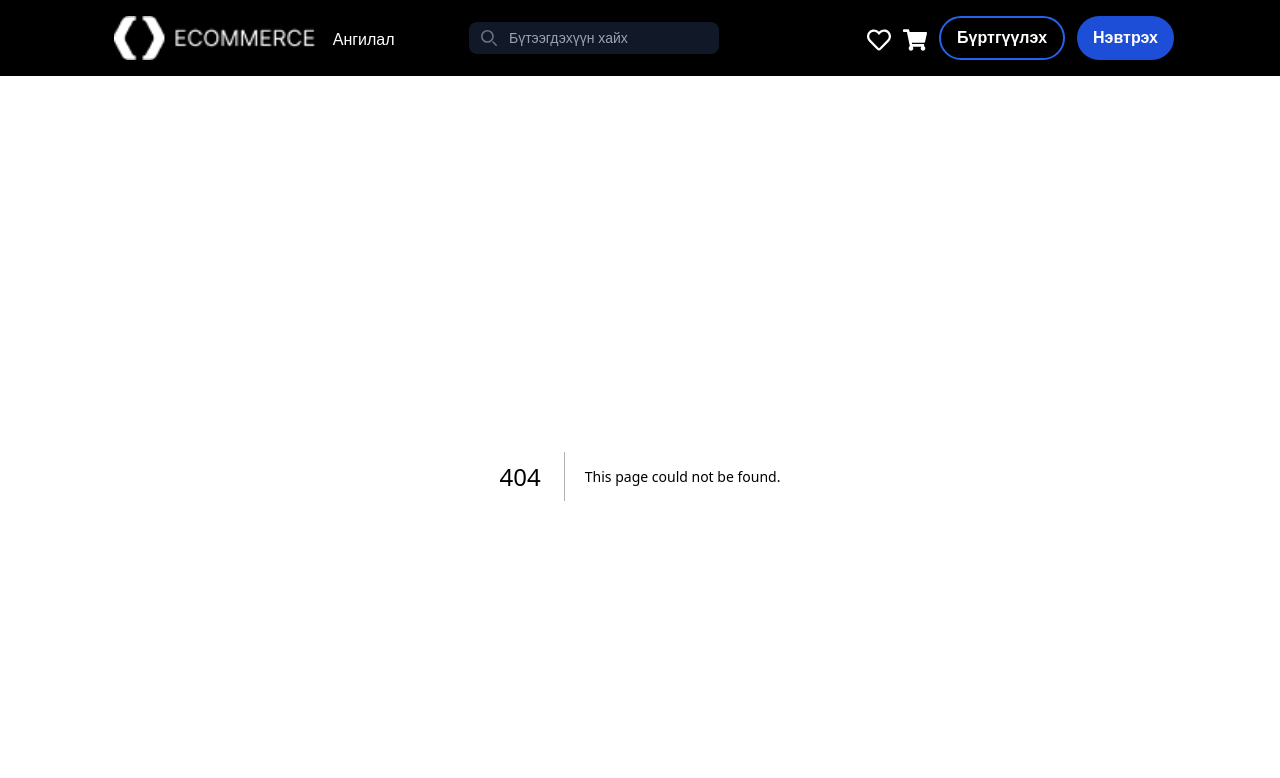
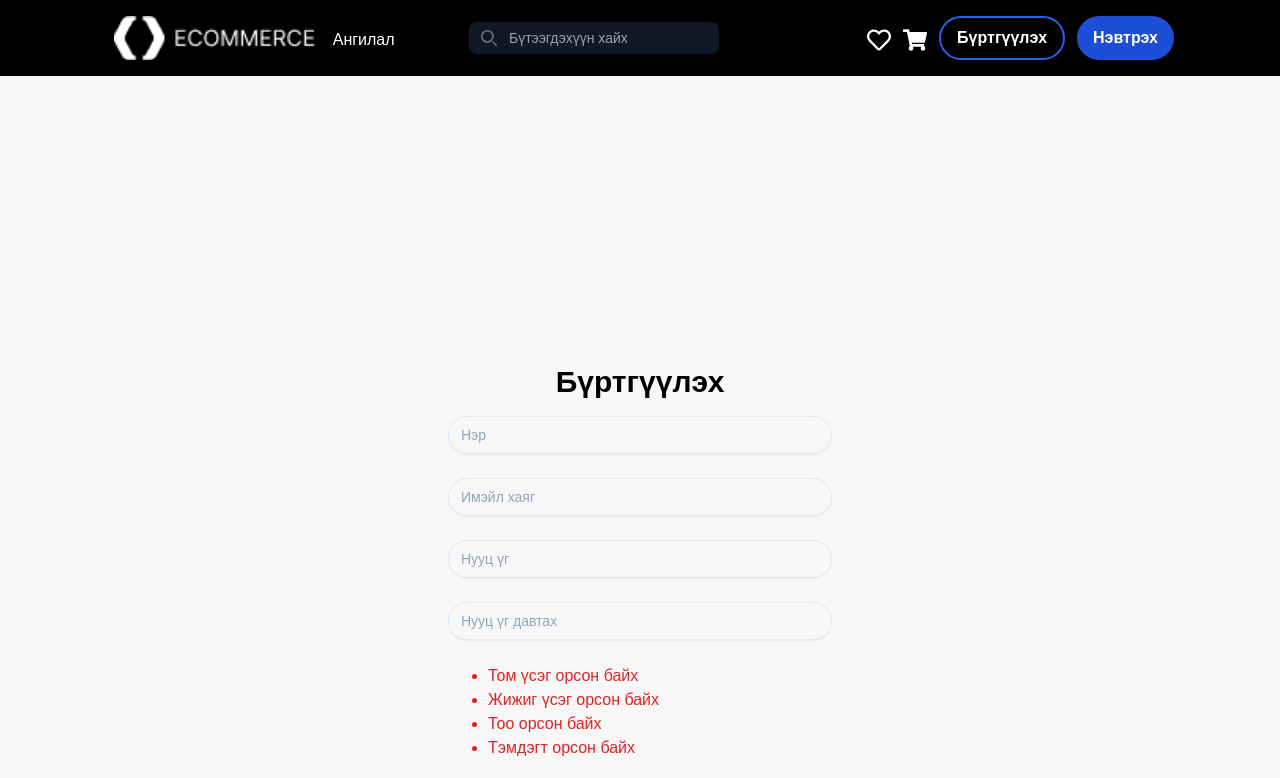
Before and after one commit to 24L-MP1D/e-commerce-team-1, a Next.js app: page /register in a window 1280 px wide. Before the commit this address had no page. Shown: the top 778 px of the page. Built offline with nearby package versions, Linux system fonts and the light colour scheme.

Commit message:
Register

```diff
--- /dev/null
+++ b/src/app/register/page.tsx
@@ -0,0 +1,47 @@
+"use client";
+
+import { useState } from "react"
+
+export default function Home() {
+    const [name, setName] = useState("");
+    const [email, setEmail] = useState("");
+    const [password, setPassword] = useState("");
+    const [passwordConfirm, setPasswordConfirm] = useState("");
+
+
+    console.log({name, email, password, passwordConfirm});
+
+    // const lengthGreater = password.length >= 8;
+    const hasUppercase = /[A-Z]/.test(password);
+    const hasLowercase = /[a-z]/.test(password);
+    const hasNumber = /[0-9]/.test(password);
+    const hasSpecialChar = /[!@#$%^&*(),.?":{}|<>]/.test(password);
+    // const passwordisAreSame = password === passwordConfirm && password !== "";
+
+    const emailIsValid = /[A-Za-z0-9\._%+\-]+@[A-Za-z0-9\.\-]+\.[A-Za-z]{2,}/.test(email);
+    const isValid = hasUppercase && hasLowercase && hasNumber && hasSpecialChar && name.length > 1 && emailIsValid;
+
+    return <div className="max-w-[1100px] m-auto h-[1100px]">
+        <h1 className="text-center pt-72 font-bold text-3xl mb-4">Бүртгүүлэх</h1>
+        <div className="w-full max-w-sm min-w-[200px] m-auto">
+          <input className="mb-6 w-full bg-transparent placeholder:text-slate-400 text-slate-700 text-sm border border-slate-200 rounded-3xl px-3 py-2 transition duration-300 ease focus:outline-none focus:border-slate-400 hover:border-slate-300 shadow-sm focus:shadow"
+            placeholder="Нэр" value={name} onChange={(e) => setName(e.target.value)} />
+          <input className="mb-6 w-full bg-transparent placeholder:text-slate-400 text-slate-700 text-sm border border-slate-200 rounded-3xl px-3 py-2 transition duration-300 ease focus:outline-none focus:border-slate-400 hover:border-slate-300 shadow-sm focus:shadow"
+            type="email" placeholder="Имэйл хаяг" value={email} onChange={(e) => setEmail(e.target.value)} />
+          <input className="mb-6 w-full bg-transparent placeholder:text-slate-400 text-slate-700 text-sm border border-slate-200 rounded-3xl px-3 py-2 transition duration-300 ease focus:outline-none focus:border-slate-400 hover:border-slate-300 shadow-sm focus:shadow"
+            type="password" placeholder="Нууц үг" value={password} onChange={(e) => setPassword(e.target.value)} />
+          <input className="mb-6 w-full bg-transparent placeholder:text-slate-400 text-slate-700 text-sm border border-slate-200 rounded-3xl px-3 py-2 transition duration-300 ease focus:outline-none focus:border-slate-400 hover:border-slate-300 shadow-sm focus:shadow"
+            type="password" placeholder="Нууц үг давтах" value={passwordConfirm} onChange={(e) => setPasswordConfirm(e.target.value)} />
+          <h4 className="ml-10 text-gray-500 pb-5">
+            <ul className="list-disc">
+                <li className={hasUppercase ? "text-green-600" : "text-red-600"}>Том үсэг орсон байх</li>
+                <li className={hasLowercase ? "text-green-600" : "text-red-600"}>Жижиг үсэг орсон байх</li>
+                <li className={hasNumber ? "text-green-600" : "text-red-600"}>Тоо орсон байх</li>
+                <li className={hasSpecialChar ? "text-green-600" : "text-red-600"}>Тэмдэгт орсон байх</li>
+            </ul>
+          </h4>
+          <button className="mb-16 w-full bg-blue-500 hover:bg-blue-700 text-white font-bold py-2 px-4 rounded-full text-center disabled:opacity-30 disabled:cursor-not-allowed" disabled={!isValid}>Үүсгэх</button>
+          <button className="w-full border-2 border-blue-500 border-solid  text-blue-500 font-bold py-2 px-4 rounded-full">Нэвтрэх</button>
+        </div>
+    </div>
+}
```
